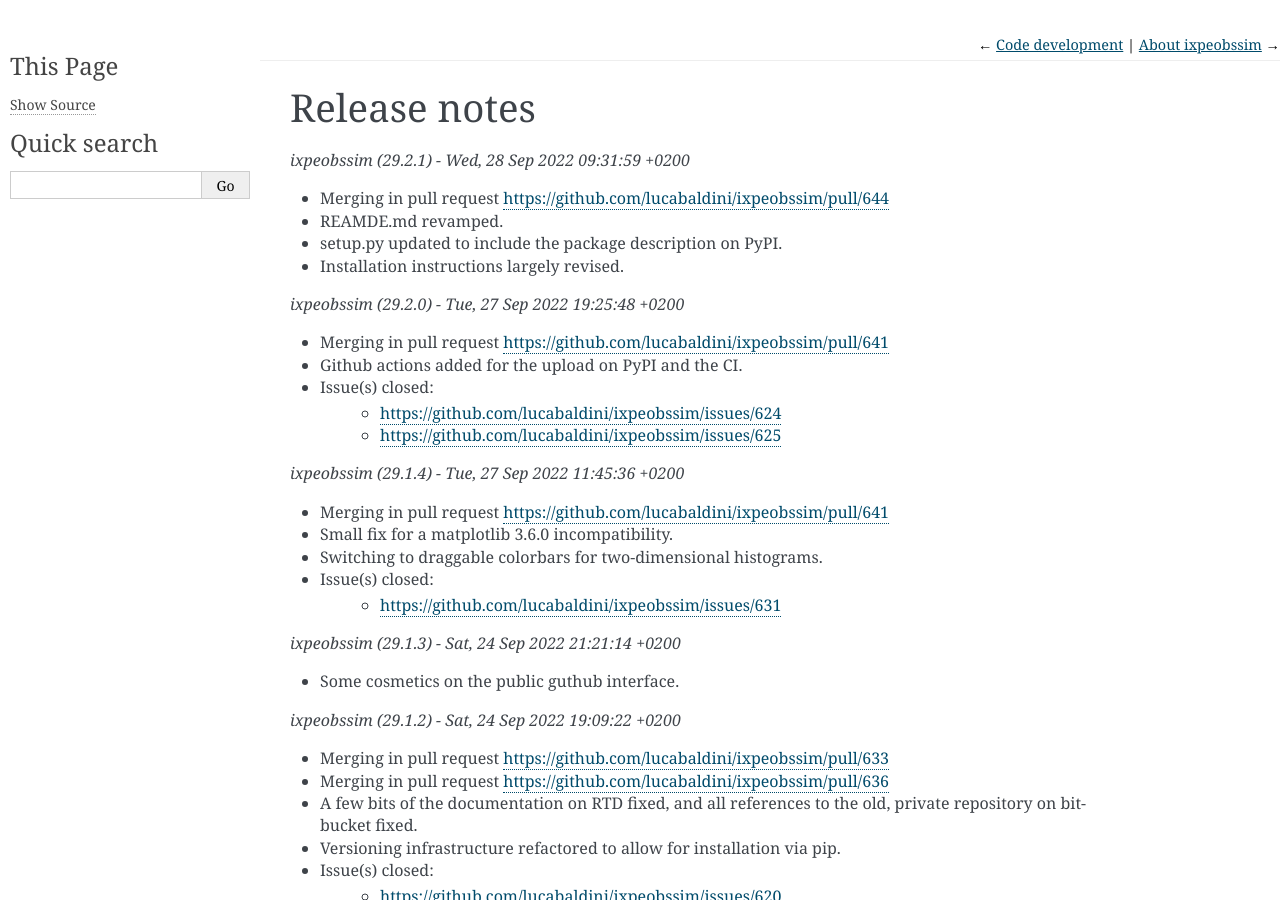
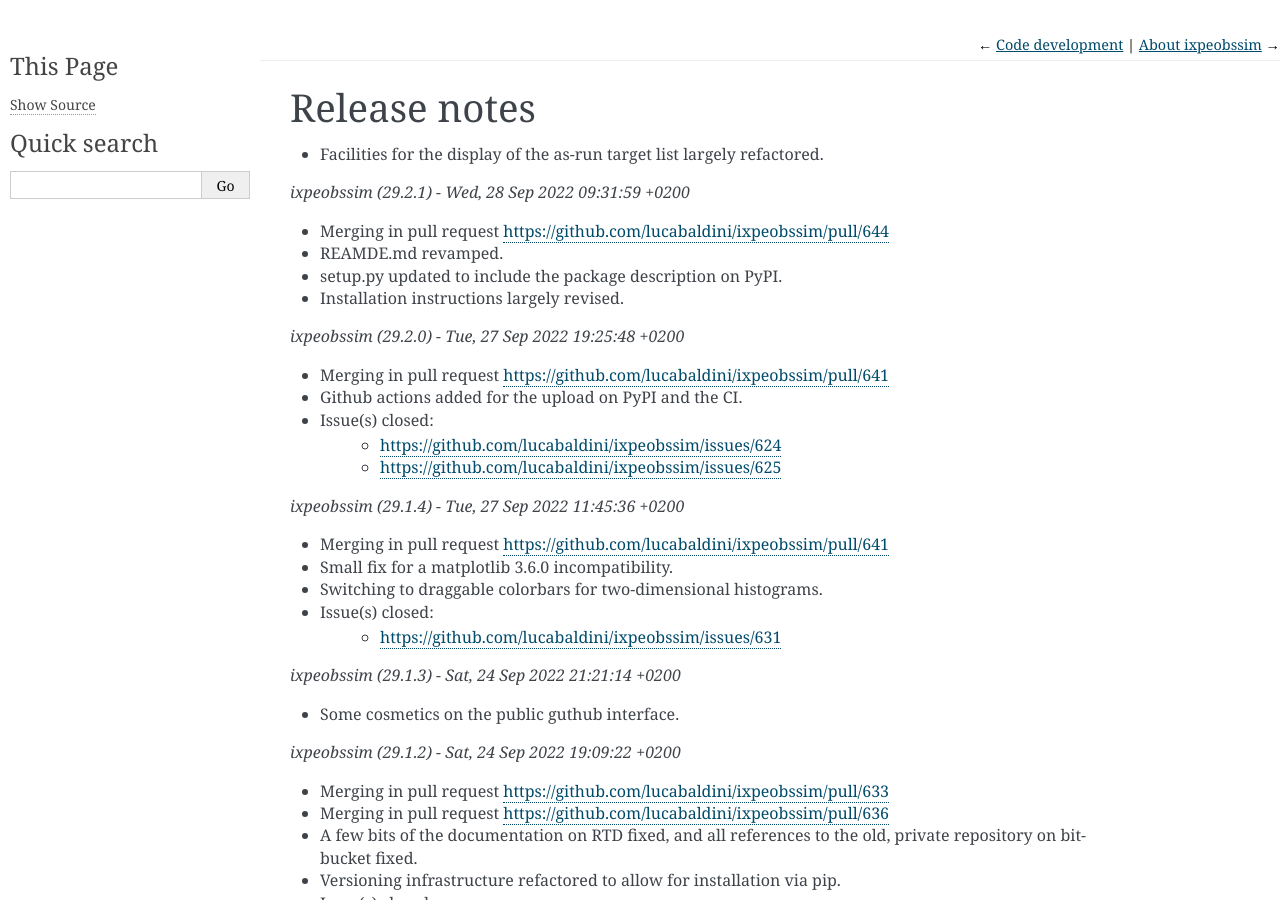
Before and after one commit to lucabaldini/ixpeobssim, a Sphinx documentation site: the page built from docs/release_notes.rst, in a window 1280 px wide and 900 px high. Built offline with Sphinx 7.4.7, drawn with Linux system fonts in a browser that asks for light colours; formulas are drawn with MathJax 3.

Commit message:
Updated release notes.

```diff
--- a/docs/release_notes.rst
+++ b/docs/release_notes.rst
@@ -2,6 +2,9 @@
 
 Release notes
 =============
+
+
+* Facilities for the display of the as-run target list largely refactored.
 
 
 *ixpeobssim (29.2.1) - Wed, 28 Sep 2022 09:31:59 +0200*
```
